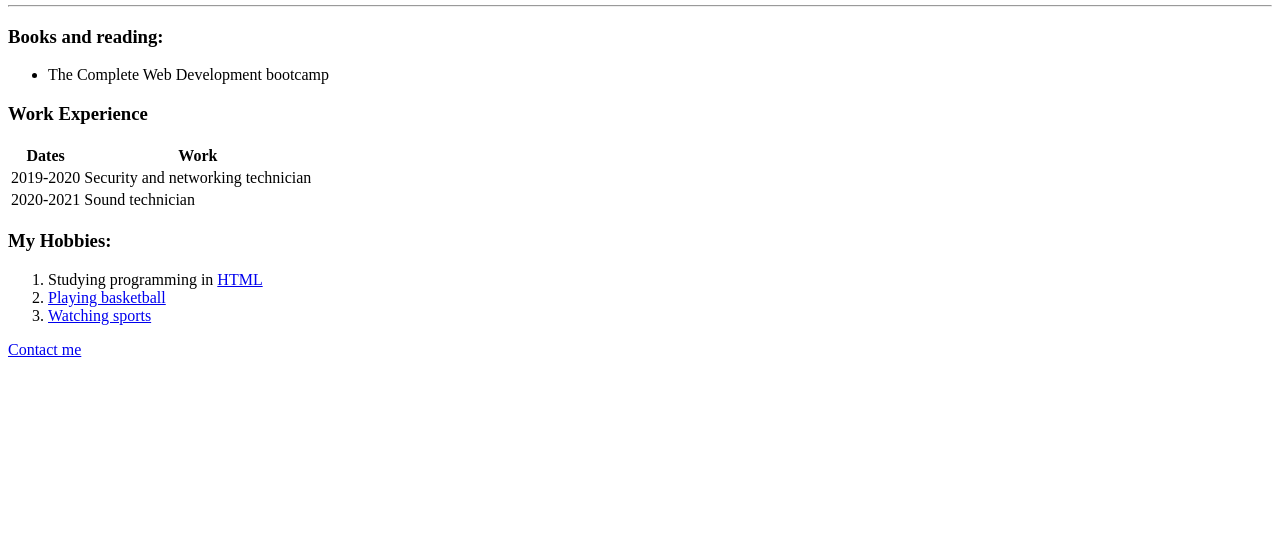
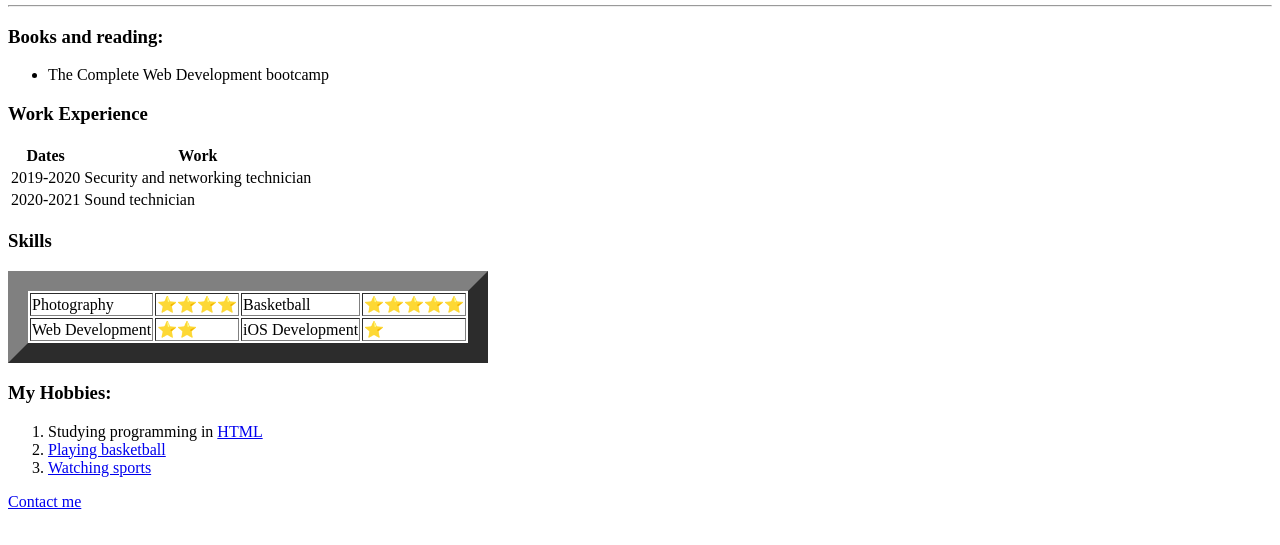
Before and after one commit to EBol95/Web-Development, a plain HTML site: page HTML-Personal Site/index.html in a window 1280 px wide. Shown: the part 201-746 px from the top of the page. Drawn offline with Linux system fonts and the light colour scheme.

Commit message:
Stars space

```diff
--- a/HTML-Personal Site/index.html
+++ b/HTML-Personal Site/index.html
@@ -38,6 +38,24 @@
       </tr>
     </tbody>
   </table>
+  <h3>Skills</h3>
+  <table border="20">
+    <thead>
+      <tr>
+        <td>Photography</td>
+        <td border="0">⭐⭐⭐⭐</td>
+        <td>Basketball</td>
+        <td border="0">⭐⭐⭐⭐⭐</td>
+      </tr>
+      <tr>
+        <td>Web Development</td>
+        <td border="0">⭐⭐</td>
+        <td>iOS Development</td>
+        <td border="0">⭐</td>
+      </tr>
+    </thead>
+
+  </table>
   <h3>My Hobbies:</h3>
   <ol>
     <li>Studying programming in <a href="https://www.w3schools.com/html/">HTML</a></li>
```
